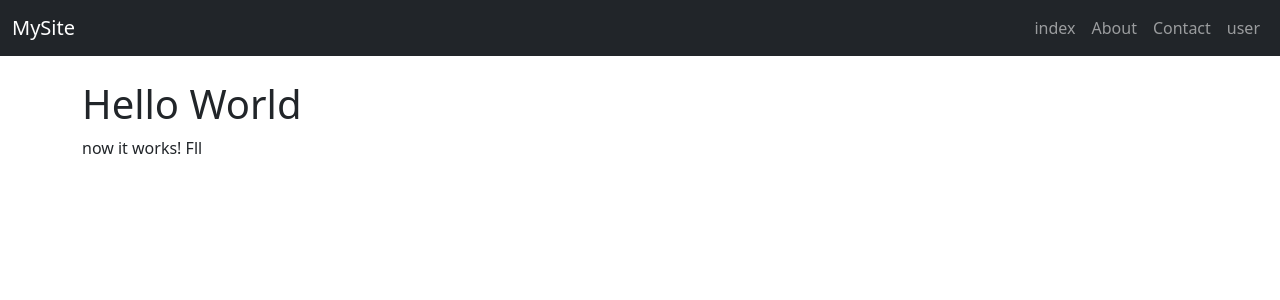
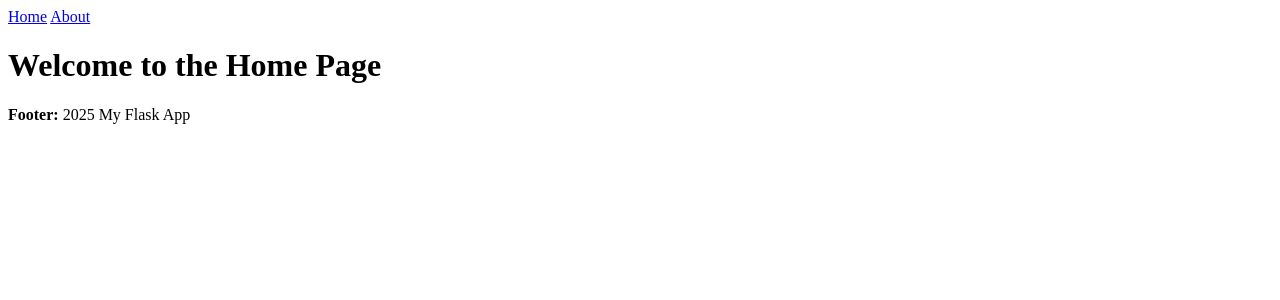
Before and after one commit to IaKalandia/flaskproject, a Flask app: page / in a window 1280 px wide. Shown: the top 300 px of the page. Run offline with Flask 3, Linux system fonts and the light colour scheme.

Commit message:
create template with header and footer

```diff
--- a/app.py
+++ b/app.py
@@ -4,23 +4,13 @@ from flask import Flask, render_template
 app = Flask(__name__)
 
 # create a route decorator (this is how it called!)
-@app.route("/")
+@app.route('/')
 def index():
-    first_name = "fll"
-    return render_template("index.html", first_name=first_name)
+    return render_template('index.html')
 
-@app.route("/header")
-def base_bar():
-    return render_template("header.html")
-
-@app.route('/user/<name>')
-def user(name):
-    #return f"hello, {name}"
-    return render_template("user.html", name=name)
-
-@app.route("/contact")
-def contact():
-    return render_template("contact.html")
+@app.route('/about')
+def about():
+    return render_template('about.html')
 
 # invalid URL
 @app.errorhandler(404)
--- /dev/null
+++ b/templates/about.html
@@ -0,0 +1,5 @@
+<!-- templates/about.html -->
+{% extends 'base.html' %} {% block title %}About Us{% endblock %} {% block
+content %}
+<h1>About This Site</h1>
+{% endblock %}
--- /dev/null
+++ b/templates/base.html
@@ -0,0 +1,15 @@
+<!-- templates/base.html -->
+<!DOCTYPE html>
+<html lang="en">
+  <head>
+    <meta charset="UTF-8" />
+    <title>{% block title %}Flask App{% endblock %}</title>
+  </head>
+  <body>
+    {% include 'header.html' %}
+
+    <main>{% block content %}{% endblock %}</main>
+
+    {% include 'footer.html' %}
+  </body>
+</html>
--- a/templates/contact.html
+++ /dev/null
@@ -1,5 +0,0 @@
-{% extends 'header.html' %} {% block content %}
-
-<p>this is contact information page</p>
-
-{% endblock %}
--- /dev/null
+++ b/templates/footer.html
@@ -0,0 +1,4 @@
+<!-- templates/footer.html -->
+<footer>
+  <p><b>Footer: </b>2025 My Flask App</p>
+</footer>
--- a/templates/header.html
+++ b/templates/header.html
@@ -1,9 +1,7 @@
-<title>Hello World</title>
-<body>
-  {% include 'navbar.html' %}
-  <br />
-  <div class="container">
-    {% block content %}<b>This is a block definition in Jinja2.</b> {% endblock
-    %}
-  </div>
-</body>
+<!-- templates/header.html -->
+<header>
+  <nav>
+    <a href="{{ url_for('index') }}">Home</a>
+    <a href="{{ url_for('about') }}">About</a>
+  </nav>
+</header>
--- a/templates/index.html
+++ b/templates/index.html
@@ -1,7 +1,5 @@
-{% extends 'header.html' %} {% block content %}
-
-<h1>Hello World</h1>
-
-<p>now it works! {{ first_name | capitalize }}</p>
-
+<!-- templates/index.html -->
+{% extends 'base.html' %} {% block title %}Home{% endblock %} {% block content
+%}
+<h1>Welcome to the Home Page</h1>
 {% endblock %}
--- a/templates/navbar.html
+++ /dev/null
@@ -1,54 +0,0 @@
-<!DOCTYPE html>
-<html lang="en">
-  <head>
-    <meta charset="UTF-8" />
-    <meta name="viewport" content="width=device-width, initial-scale=1.0" />
-    <title>Responsive Navbar</title>
-    <link
-      href="https://cdn.jsdelivr.net/npm/bootstrap@5.3.3/dist/css/bootstrap.min.css"
-      rel="stylesheet"
-    />
-  </head>
-  <body>
-    <nav class="navbar navbar-expand-lg navbar-dark bg-dark">
-      <div class="container-fluid">
-        <a class="navbar-brand" href={{url_for('index')}}>MySite</a>
-        <button
-          class="navbar-toggler"
-          type="button"
-          data-bs-toggle="collapse"
-          data-bs-target="#navbarNav"
-          aria-controls="navbarNav"
-          aria-expanded="false"
-          aria-label="Toggle navigation"
-        >
-          <span class="navbar-toggler-icon"></span>
-        </button>
-
-        <div
-          class="collapse navbar-collapse justify-content-end"
-          id="navbarNav"
-        >
-          <ul class="navbar-nav">
-            <li class="nav-item">
-              <a class="nav-link" href="{{url_for('index')}}">index</a>
-            </li>
-            <li class="nav-item">
-              <a class="nav-link" href="">About</a>
-            </li>
-            <li class="nav-item">
-              <a class="nav-link" href="{{url_for('contact')}}">Contact</a>
-            </li>
-            <li class="nav-item">
-              <a class="nav-link" href="{{url_for('user', name='User')}}"
-                >user</a
-              >
-            </li>
-          </ul>
-        </div>
-      </div>
-    </nav>
-
-    <script src="https://cdn.jsdelivr.net/npm/bootstrap@5.3.3/dist/js/bootstrap.bundle.min.js"></script>
-  </body>
-</html>
--- a/templates/user.html
+++ /dev/null
@@ -1,5 +0,0 @@
-{% extends 'header.html' %} {% block content %}
-
-<h1>navigate to url {{ name }}</h1>
-
-{% endblock %}
```
Also changed, not shown: flaskdb.py (added, +9 -0 lines), main.py (deleted, +0 -19 lines).
